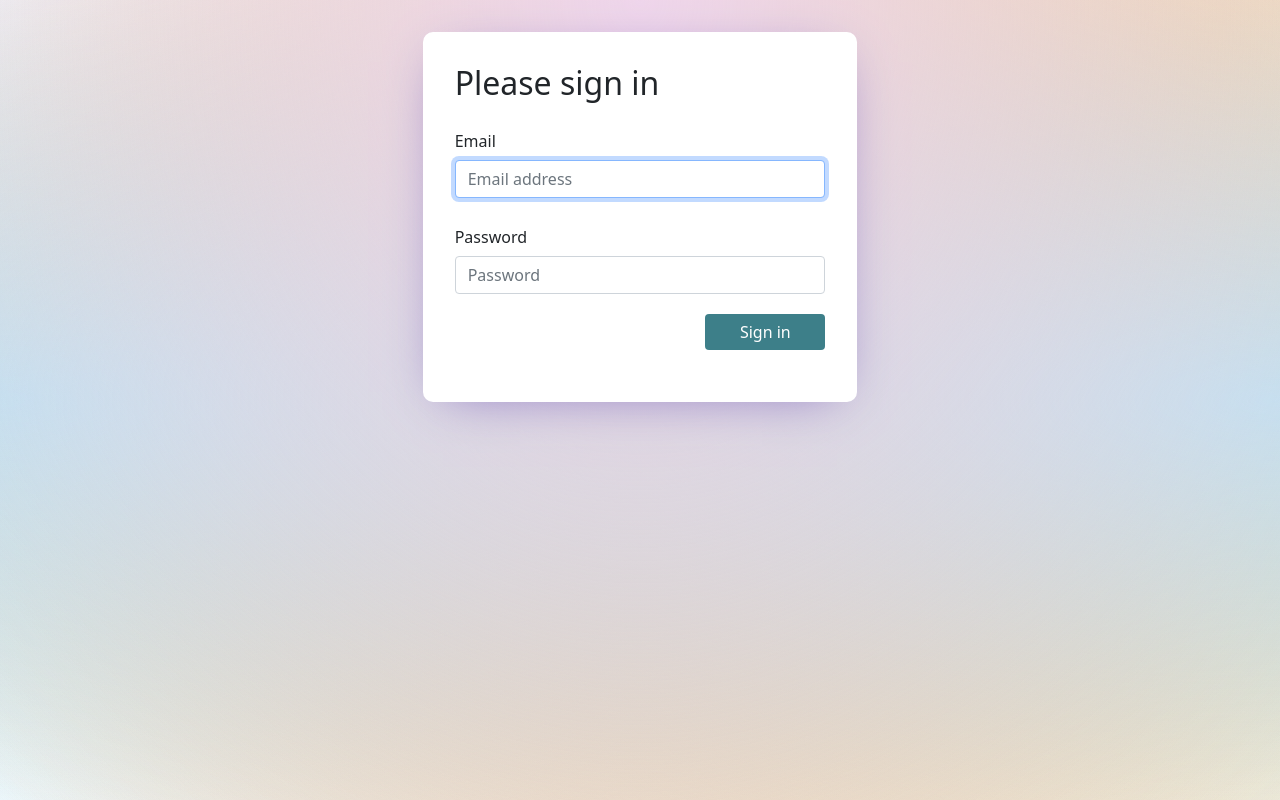
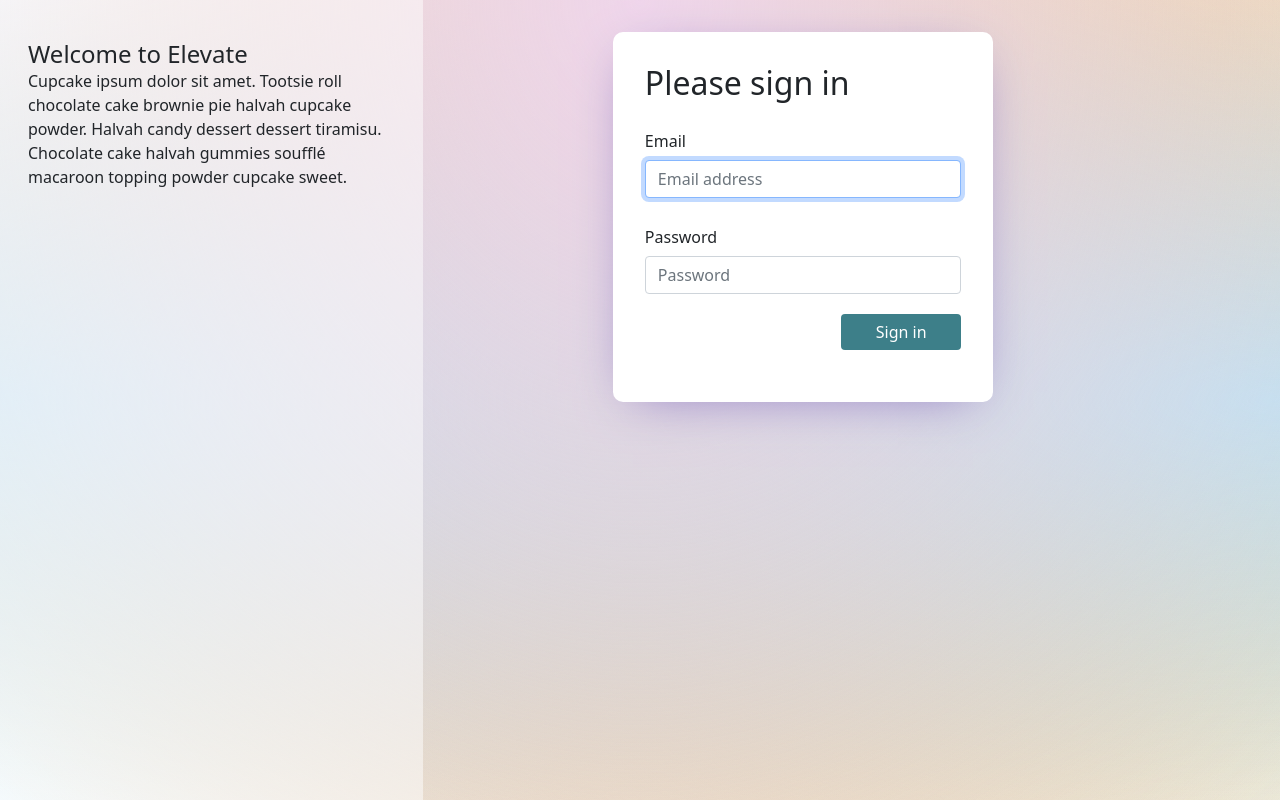
Before and after one commit to lindsey-h/Project-Elevate, a Flask app: page /login in a window 1280 px wide. Run offline with Flask 2, Linux system fonts and the light colour scheme; data that the repository does not hold is empty; some libraries are stand-ins or nearby versions.

Commit message:
Added about section to log-in screen

```diff
--- a/static/css/style.css
+++ b/static/css/style.css
@@ -113,6 +113,11 @@ h1, h2, h3, h4, h5, h6 {
   margin-right: .75rem;
 }
 
+#about-elevate {
+  background-color: rgb(255, 255, 255, .5);
+  padding: 40px;
+}
+
 /* .col-sm-10 {
   padding-right: 0;
 } */
--- a/templates/login.html
+++ b/templates/login.html
@@ -6,9 +6,18 @@
 
 {% block body %}
 
+<div class="row h-100">
+
+  <div class="col-md-5 col-xl-4" id="about-elevate">
+    <h4>Welcome to Elevate</h4>
+    <p>Cupcake ipsum dolor sit amet. Tootsie roll chocolate cake brownie pie halvah cupcake powder. Halvah candy dessert dessert tiramisu. Chocolate cake halvah gummies soufflé macaroon topping powder cupcake sweet. </p>
+  </div>
+
+  <div class="col-md-7">
+
     <div class="form-group row d-flex justify-content-center">
 
-  <div class="col-10 col-sm-8 col-md-6 col-xl-4 form-container">
+      <div class="col-10 col-sm-8 col-xl-6 form-container">
 
         <h2>Please sign in</h2>
         <form class="form-signin" action="/login" method="POST">
@@ -47,4 +56,10 @@
 
     </div>
 
+  </div>
+
+</div>
+
+
+
 {% endblock %}
```
Lines whose indentation alone changed are shown as unchanged.
